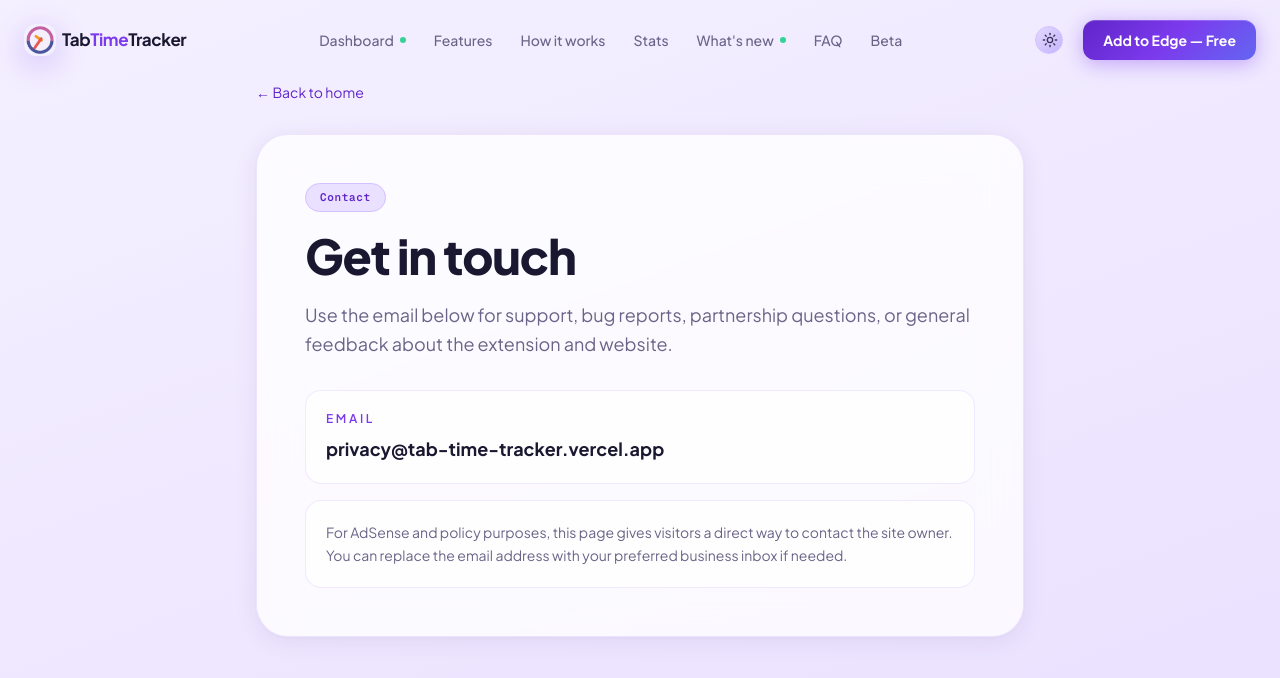
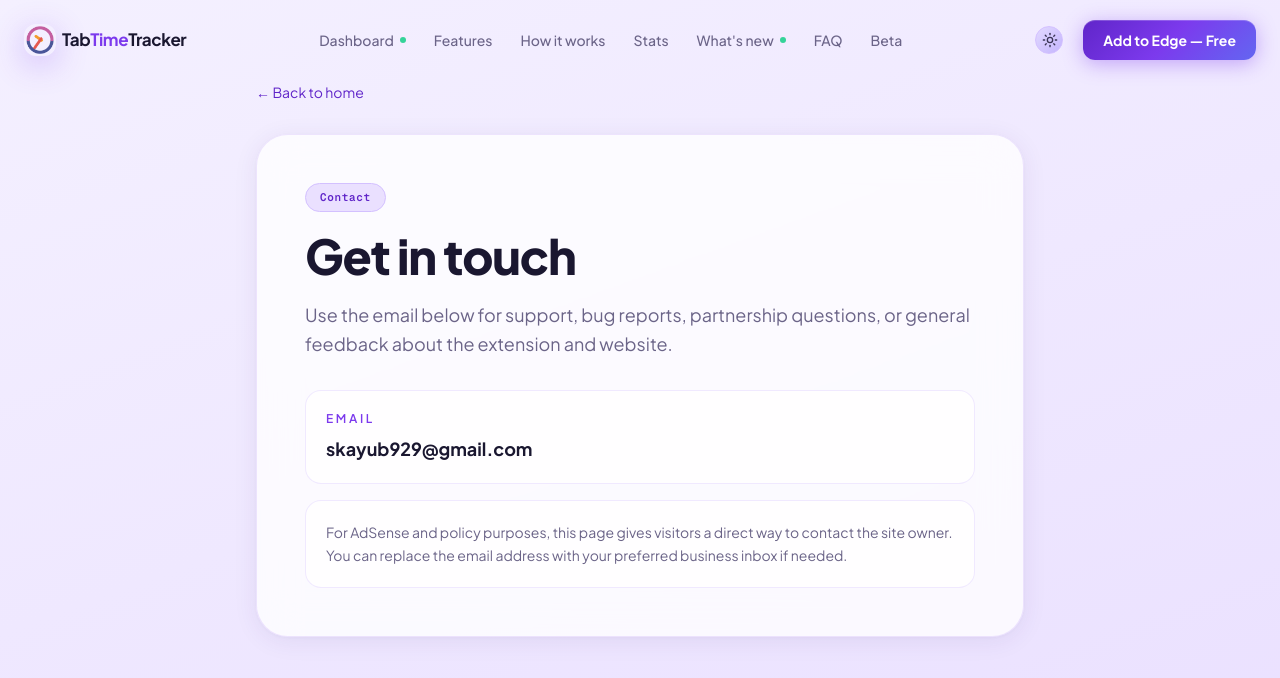
Before and after one commit to ShaikAyub7/browser-extension-website, a Next.js app: page /contact in a window 1280 px wide. Shown: the top 678 px of the page. Built offline with nearby package versions, Linux system fonts and the light colour scheme.

Commit message:
fix: update contact email in Contact and Privacy pages

```diff
--- a/app/contact/page.tsx
+++ b/app/contact/page.tsx
@@ -25,12 +25,12 @@ export default function ContactPage() {
 
           <div className="grid gap-4">
             <a
-              href="mailto:privacy@tab-time-tracker.vercel.app?subject=Tab%20Time%20Tracker%20contact"
+              href="mailto:skayub929@gmail.com?subject=Tab%20Time%20Tracker%20contact"
               className="rounded-2xl border border-violet-100/70 bg-white/80 dark:bg-white/5 p-5 hover:border-violet-200 transition-colors"
             >
               <p className="text-xs uppercase tracking-[0.22em] font-semibold text-violet-500 mb-2">Email</p>
               <p className="font-display font-bold text-lg" style={{ color: "var(--text-heading)" }}>
-                privacy@tab-time-tracker.vercel.app
+                skayub929@gmail.com
               </p>
             </a>
 
--- a/app/privacy/page.tsx
+++ b/app/privacy/page.tsx
@@ -59,7 +59,7 @@ export default function PrivacyPage() {
 
           <section>
             <h2 className="font-display font-semibold text-xl  mb-3">7. Contact</h2>
-            <p>Questions? Open an issue on our GitHub repository or contact us at <span className="text-violet-400">privacy@tab-time-tracker.vercel.app</span>.</p>
+            <p>Questions? Open an issue on our GitHub repository or contact us at <span className="text-violet-400">skayub929@gmail.com</span>.</p>
           </section>
         </div>
       </div>
```
